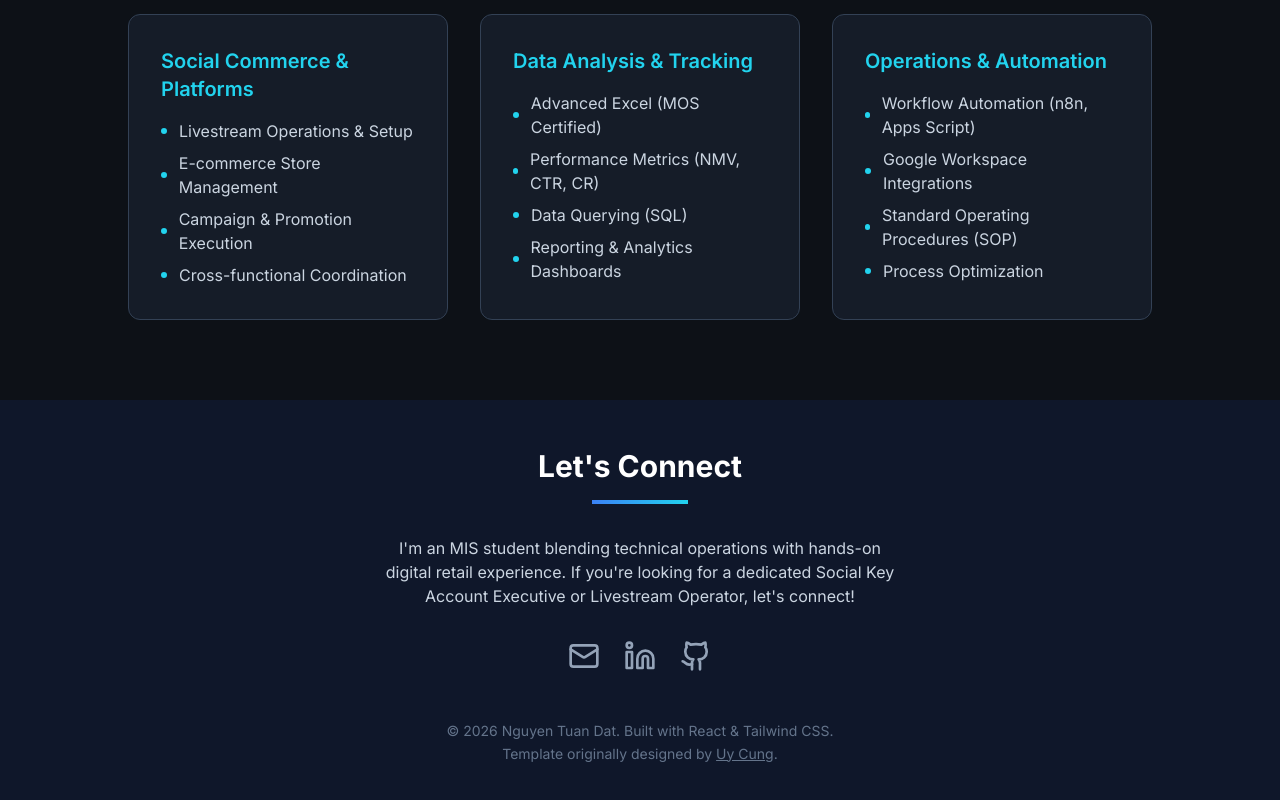
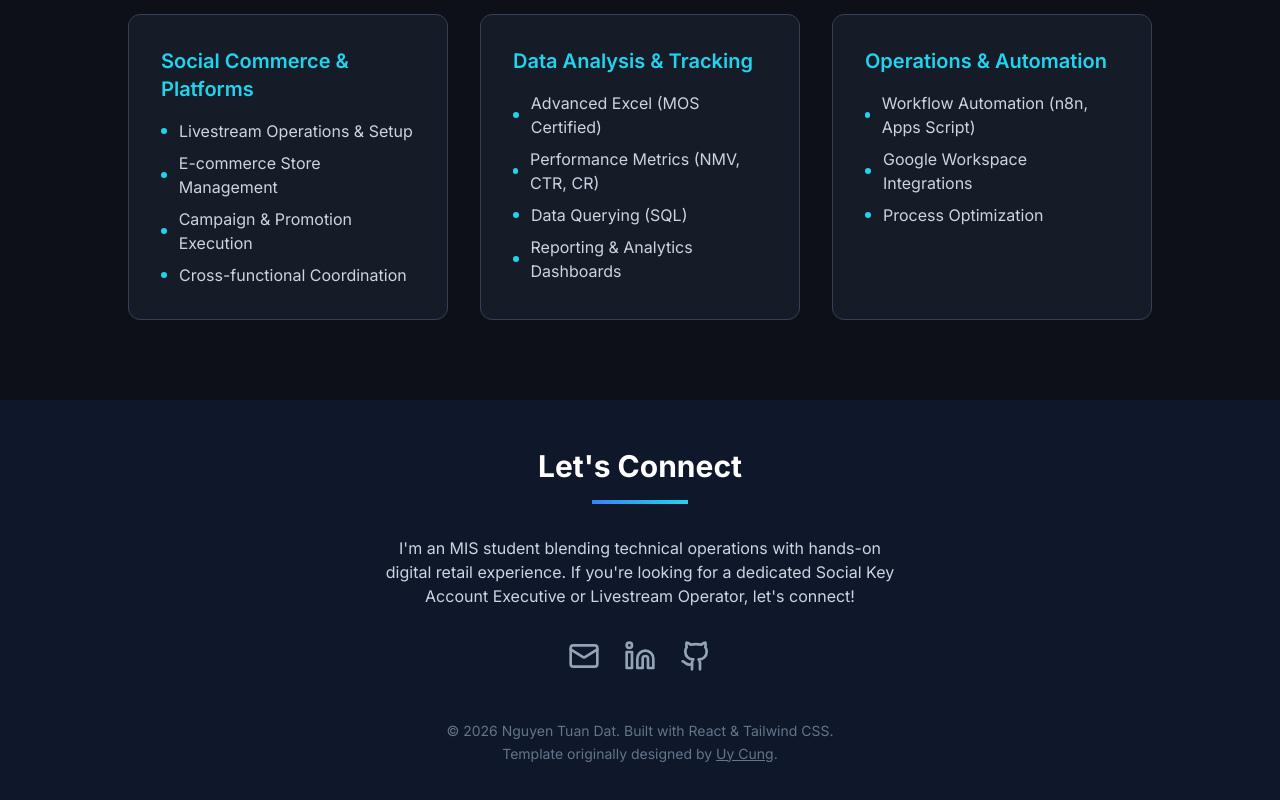
Before and after one commit to ondynguyen411/portfolio-nguyen-tuan-dat, a React (Vite) app: page / in a window 1280 px wide. Shown: the part 4417-5217 px from the top of the page. Built offline with nearby package versions, Linux system fonts and the light colour scheme.

Commit message:
Update Toolkit.jsx

```diff
--- a/src/components/Toolkit.jsx
+++ b/src/components/Toolkit.jsx
@@ -17,7 +17,6 @@ const toolkitData = {
     "Operations & Automation": [
         "Workflow Automation (n8n, Apps Script)",
         "Google Workspace Integrations",
-        "Standard Operating Procedures (SOP)",
         "Process Optimization"
     ],
 };
```
